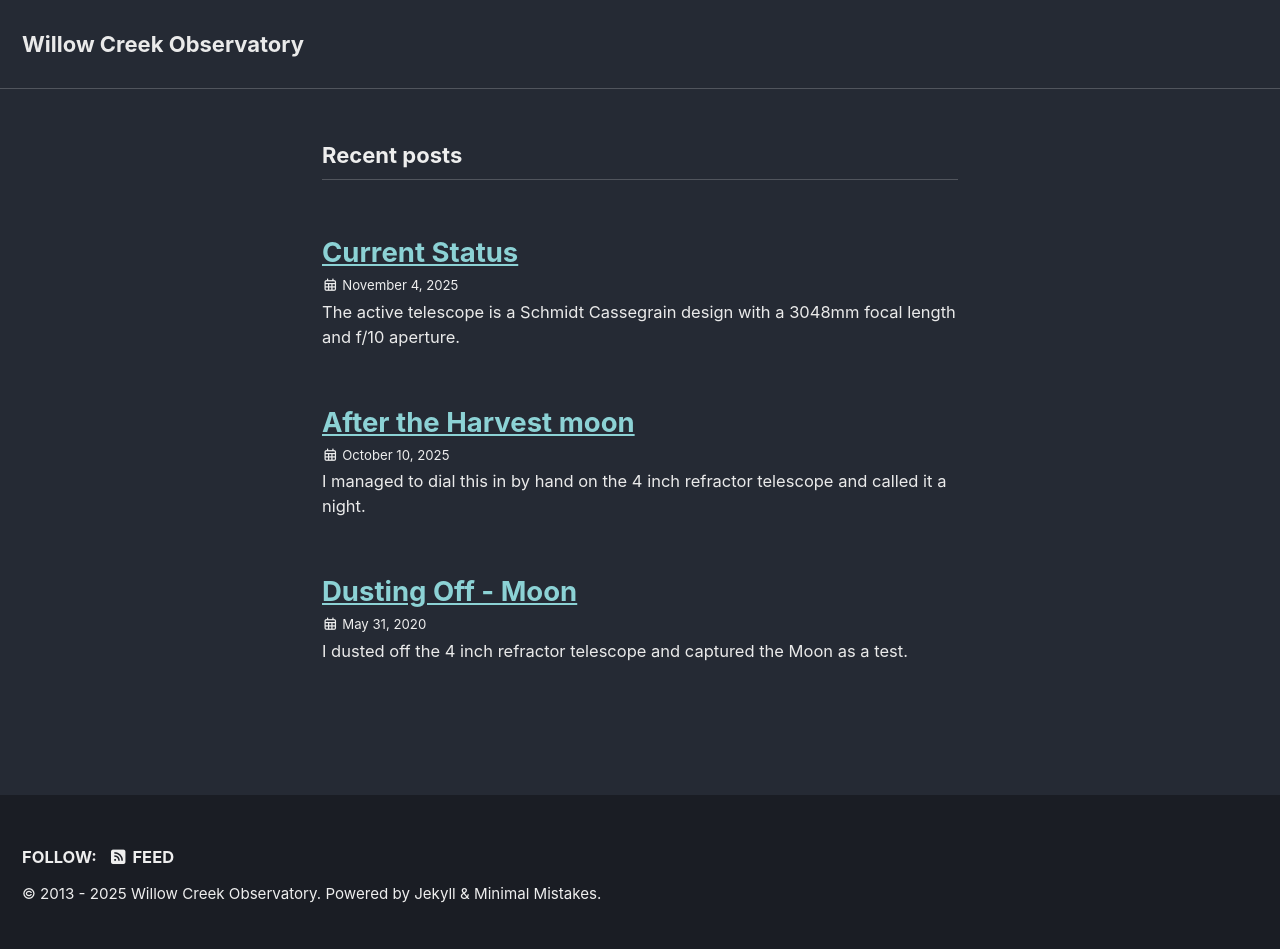
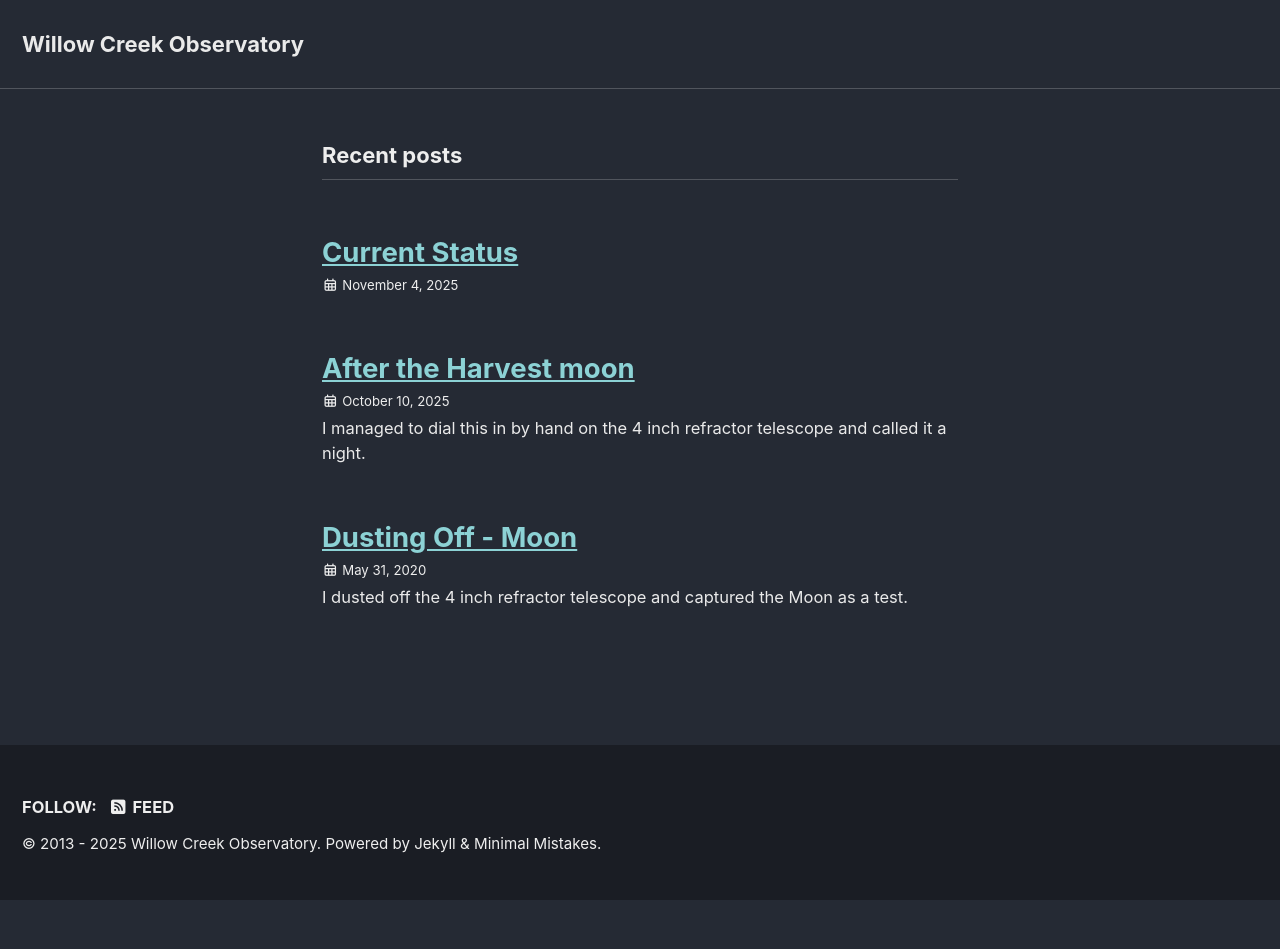
Before and after one commit to ethos101/ethos101.github.io, a Jekyll site: the page built from index.md, in a window 1280 px wide. Built offline with Jekyll 4.4.1, drawn with Linux system fonts in a browser that asks for light colours; cached includes are drawn as plain includes; the list of posts is cut into pages by our own code; after the commit the page ends 900 px from its top, so only the background shows below that.

Commit message:
Update 1900-01-01-about.md

```diff
--- a/_posts/1900-01-01-about.md
+++ b/_posts/1900-01-01-about.md
@@ -3,9 +3,8 @@
 date: 2025-11-04
 ---
 ![Observatory](/images/img_8396.webp)
-The active telescope is a Schmidt Cassegrain design with a 3048mm focal length and f/10 aperture.
 
-I intend to capture comet 3i/atlas with the 12" SCT as soon as the clouds open up on a weekend.
+I intend to capture comet 3i/atlas with the 12" Schmidt Cassegrain telescope as soon as the clouds open up on a weekend.
 
 ![link](https://www.cleardarksky.com/c/BrnrdMNcsk.gif?c=1944050)
 [Legacy Wordpress site](https://jahardy33.wordpress.com)
```
